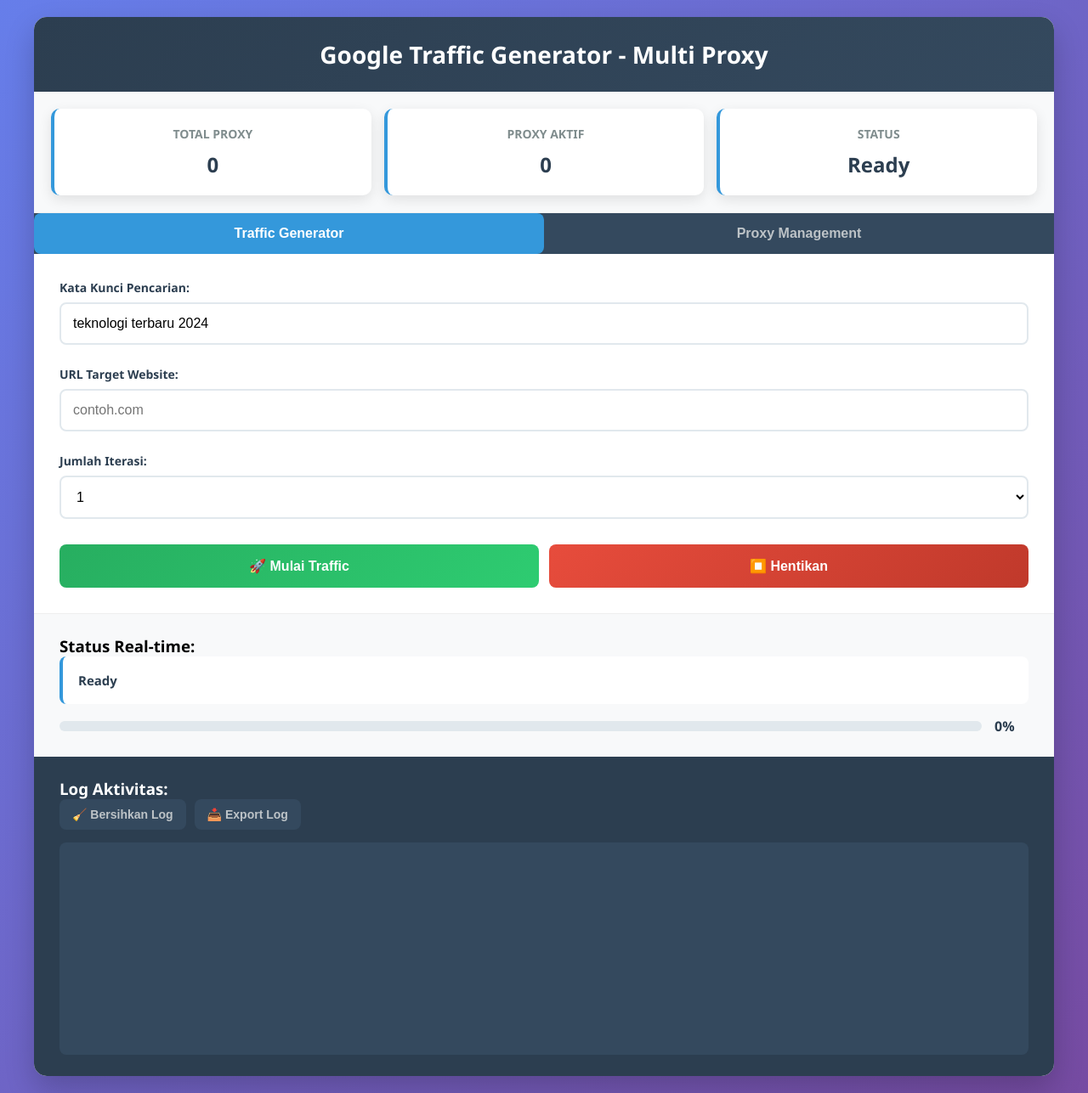
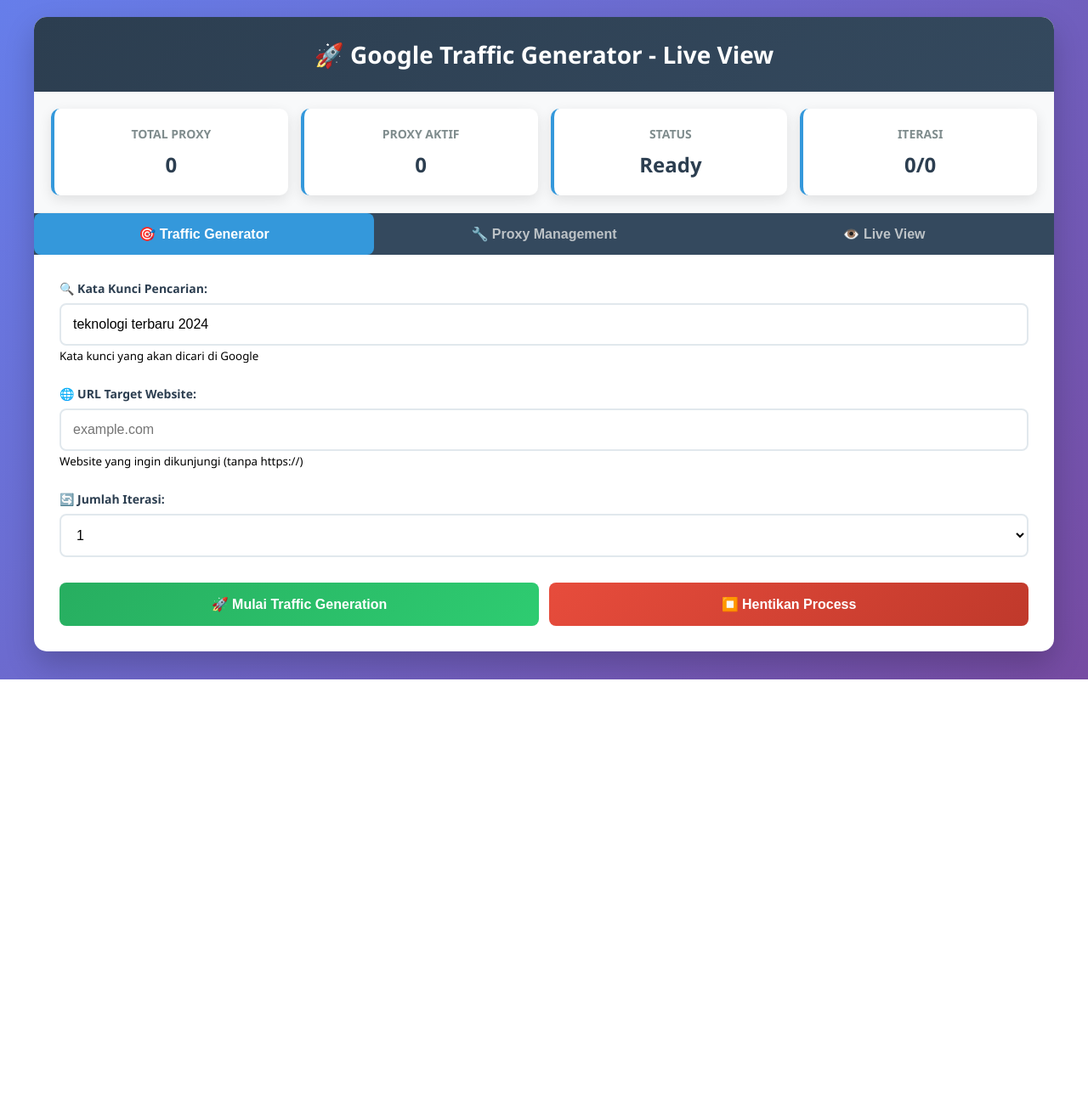
Before and after one commit to wellyerfyanto-arch/Traffic, a Python web app: template templates/index.html in a window 1280 px wide. Shown: the whole page at 85% size. After the commit the page ends 800 px from the top, so only its background shows below. Run offline with Jinja, Linux system fonts and the light colour scheme; the template is opened without the code that fills it, so the values that code supplies are empty.

Commit message:
Update index.html

```diff
--- a/templates/index.html
+++ b/templates/index.html
@@ -3,12 +3,12 @@
 <head>
     <meta charset="UTF-8">
     <meta name="viewport" content="width=device-width, initial-scale=1.0">
-    <title>Google Traffic Generator - Multi Proxy</title>
+    <title>Google Traffic Generator - Live View</title>
     <link rel="stylesheet" href="{{ url_for('static', filename='style.css') }}">
 </head>
 <body>
     <div class="container">
-        <h1>Google Traffic Generator - Multi Proxy</h1>
+        <h1>🚀 Google Traffic Generator - Live View</h1>
 
         <div class="dashboard">
             <div class="stats">
@@ -24,12 +24,17 @@
                     <h3>Status</h3>
                     <span id="globalStatus">Ready</span>
                 </div>
+                <div class="stat-card">
+                    <h3>Iterasi</h3>
+                    <span id="iterationStatus">0/0</span>
+                </div>
             </div>
         </div>
 
         <div class="tabs">
-            <button class="tab-button active" onclick="openTab('trafficTab')">Traffic Generator</button>
-            <button class="tab-button" onclick="openTab('proxyTab')">Proxy Management</button>
+            <button class="tab-button active" onclick="openTab('trafficTab')">🎯 Traffic Generator</button>
+            <button class="tab-button" onclick="openTab('proxyTab')">🔧 Proxy Management</button>
+            <button class="tab-button" onclick="openTab('liveViewTab')">👁️ Live View</button>
         </div>
 
         <!-- Traffic Generator Tab -->
@@ -37,19 +42,21 @@
             <div class="form-container">
                 <form id="trafficForm">
                     <div class="form-group">
-                        <label for="keyword">Kata Kunci Pencarian:</label>
+                        <label for="keyword">🔍 Kata Kunci Pencarian:</label>
                         <input type="text" id="keyword" name="keyword"
                                value="teknologi terbaru 2024" required>
+                        <small>Kata kunci yang akan dicari di Google</small>
                     </div>
 
                     <div class="form-group">
-                        <label for="website_url">URL Target Website:</label>
+                        <label for="website_url">🌐 URL Target Website:</label>
                         <input type="text" id="website_url" name="website_url"
-                               placeholder="contoh.com" required>
+                               placeholder="example.com" required>
+                        <small>Website yang ingin dikunjungi (tanpa https://)</small>
                     </div>
 
                     <div class="form-group">
-                        <label for="iterations">Jumlah Iterasi:</label>
+                        <label for="iterations">🔄 Jumlah Iterasi:</label>
                         <select id="iterations" name="iterations">
                             <option value="1">1</option>
                             <option value="3">3</option>
@@ -61,10 +68,10 @@
 
                     <div class="button-group">
                         <button type="button" id="startBtn" onclick="startTraffic()">
-                            🚀 Mulai Traffic
+                            🚀 Mulai Traffic Generation
                         </button>
                         <button type="button" id="stopBtn" onclick="stopTraffic()" disabled>
-                            ⏹️ Hentikan
+                            ⏹️ Hentikan Process
                         </button>
                     </div>
                 </form>
@@ -75,55 +82,85 @@
         <div id="proxyTab" class="tab-content">
             <div class="proxy-management">
                 <div class="form-group">
-                    <label for="proxies">Daftar Proxy (satu per baris, format: http://ip:port):</label>
-                    <textarea id="proxies" name="proxies" rows="10"
+                    <label for="proxies">📋 Daftar Proxy (satu per baris):</label>
+                    <textarea id="proxies" name="proxies" rows="8"
                               placeholder="http://45.77.56.101:3128&#10;http://51.158.68.68:8811&#10;http://163.172.157.7:8080"></textarea>
+                    <small>Format: http://ip:port atau https://ip:port</small>
                 </div>
 
                 <div class="button-group">
                     <button type="button" onclick="updateProxies()">
-                        💾 Simpan Proxy
+                        💾 Simpan Proxy List
                     </button>
                     <button type="button" onclick="checkProxies()">
-                        🔍 Cek Proxy Aktif
+                        🔍 Test Proxy Aktif
                     </button>
                     <button type="button" onclick="loadDefaultProxies()">
-                        📥 Load Default
+                        📥 Load Default Proxy
                     </button>
                 </div>
 
                 <div class="proxy-lists">
                     <div class="proxy-list">
-                        <h4>Proxy Aktif (<span id="activeCount">0</span>):</h4>
+                        <h4>✅ Proxy Aktif (<span id="activeCount">0</span>):</h4>
                         <div id="activeProxies" class="proxy-list-container"></div>
                     </div>
 
                     <div class="proxy-list">
-                        <h4>Semua Proxy (<span id="totalCount">0</span>):</h4>
+                        <h4>📋 Semua Proxy (<span id="totalCount">0</span>):</h4>
                         <div id="allProxies" class="proxy-list-container"></div>
                     </div>
                 </div>
             </div>
         </div>
 
-        <div class="status-container">
-            <h3>Status Real-time:</h3>
-            <div id="statusDisplay" class="status">Ready</div>
+        <!-- Live View Tab -->
+        <div id="liveViewTab" class="tab-content">
+            <div class="live-view-container">
+                <div class="live-status">
+                    <h3>📊 Real-time Status</h3>
+                    <div class="status-cards">
+                        <div class="status-card">
+                            <div class="status-title">Status Utama</div>
+                            <div id="mainStatus" class="status-value">Ready</div>
+                        </div>
+                        <div class="status-card">
+                            <div class="status-title">Step Saat Ini</div>
+                            <div id="currentStep" class="status-value">Menunggu proses dimulai...</div>
+                        </div>
+                        <div class="status-card">
+                            <div class="status-title">Proxy Aktif</div>
+                            <div id="currentProxy" class="status-value">-</div>
+                        </div>
+                        <div class="status-card">
+                            <div class="status-title">Website Dibuka</div>
+                            <div id="websiteStatus" class="status-value">-</div>
+                        </div>
+                    </div>
+                </div>
+
+                <div class="progress-section">
+                    <h3>📈 Progress</h3>
                     <div class="progress-container">
                         <div class="progress-bar">
                             <div id="progressFill" class="progress-fill"></div>
                         </div>
                         <span id="progressText">0%</span>
                     </div>
+                    <div id="iterationProgress" class="iteration-progress">Iterasi: 0/0</div>
                 </div>
 
-        <div class="log-container">
-            <h3>Log Aktivitas:</h3>
-            <div class="log-controls">
-                <button onclick="clearLog()">🧹 Bersihkan Log</button>
-                <button onclick="exportLog()">📥 Export Log</button>
+                <div class="screenshot-section">
+                    <h3>🖼️ Live Screenshot</h3>
+                    <div id="screenshotContainer" class="screenshot-container">
+                        <div class="no-screenshot">
+                            <p>📷 Screenshot akan muncul di sini saat proses berjalan</p>
+                            <p><small>Browser akan menampilkan screenshot setiap step</small></p>
                         </div>
-            <div id="logDisplay" class="log"></div>
+                        <img id="liveScreenshot" class="screenshot-image" style="display: none;">
+                    </div>
+                </div>
+            </div>
         </div>
     </div>
 
@@ -162,9 +199,17 @@
             };
 
             if (!formData.website_url) {
-                alert('Masukkan URL target website!');
+                alert('⚠️ Masukkan URL target website!');
                 return;
             }
+
+            if (!formData.keyword) {
+                alert('⚠️ Masukkan kata kunci pencarian!');
+                return;
+            }
+
+            // Switch to live view tab
+            openTab('liveViewTab');
 
             fetch('/start_traffic', {
                 method: 'POST',
@@ -175,15 +220,14 @@
             })
             .then(response => response.json())
             .then(data => {
-                addLog('🚀 Memulai proses traffic generation...');
                 document.getElementById('startBtn').disabled = true;
                 document.getElementById('stopBtn').disabled = false;
 
                 // Mulai polling status
-                statusInterval = setInterval(updateStatus, 1000);
+                statusInterval = setInterval(updateStatus, 1500);
             })
             .catch(error => {
-                addLog('❌ Error: ' + error.message);
+                console.error('Error:', error);
             });
         }
 
@@ -193,7 +237,6 @@
             })
             .then(response => response.json())
             .then(data => {
-                addLog('⏹️ Menghentikan traffic generation...');
                 document.getElementById('startBtn').disabled = false;
                 document.getElementById('stopBtn').disabled = true;
                 clearInterval(statusInterval);
@@ -204,27 +247,48 @@
             fetch('/status')
             .then(response => response.json())
             .then(data => {
-                document.getElementById('statusDisplay').textContent = data.status;
-                document.getElementById('globalStatus').textContent = data.status.split(':')[0];
+                // Update main status
+                document.getElementById('mainStatus').textContent = data.status;
+                document.getElementById('globalStatus').textContent = data.status;
+
+                // Update current step
+                document.getElementById('currentStep').textContent = data.current_step;
+
+                // Update proxy info
+                document.getElementById('currentProxy').textContent = data.proxy || '-';
+
+                // Update website status
+                document.getElementById('websiteStatus').textContent = data.website_opened ? '✅ Berhasil' : '❌ Gagal';
+                document.getElementById('websiteStatus').className = 'status-value ' +
+                    (data.website_opened ? 'status-success' : 'status-error');
 
                 // Update progress
                 if (data.total_iterations > 0) {
                     const progress = (data.current_iteration / data.total_iterations) * 100;
                     document.getElementById('progressFill').style.width = progress + '%';
                     document.getElementById('progressText').textContent = Math.round(progress) + '%';
+                    document.getElementById('iterationProgress').textContent =
+                        `Iterasi: ${data.current_iteration}/${data.total_iterations}`;
+                    document.getElementById('iterationStatus').textContent =
+                        `${data.current_iteration}/${data.total_iterations}`;
                 }
 
-                if (data.status && !data.status.includes('Ready')) {
-                    addLog(data.status);
+                // Update screenshot
+                if (data.screenshot) {
+                    const screenshotImg = document.getElementById('liveScreenshot');
+                    screenshotImg.src = data.screenshot;
+                    screenshotImg.style.display = 'block';
+                    document.querySelector('.no-screenshot').style.display = 'none';
                 }
 
                 // Jika selesai, enable start button
                 if (data.status.includes('selesai') || data.status.includes('Error') || data.status.includes('Dihentikan')) {
                     document.getElementById('startBtn').disabled = false;
                     document.getElementById('stopBtn').disabled = true;
-                    document.getElementById('progressFill').style.width = '0%';
-                    document.getElementById('progressText').textContent = '0%';
                 }
+            })
+            .catch(error => {
+                console.error('Error fetching status:', error);
             });
         }
 
@@ -254,6 +318,11 @@
         function updateProxies() {
             const proxiesText = document.getElementById('proxies').value;
 
+            if (!proxiesText) {
+                alert('⚠️ Masukkan daftar proxy!');
+                return;
+            }
+
             fetch('/update_proxies', {
                 method: 'POST',
                 headers: {
@@ -271,7 +340,7 @@
         }
 
         function checkProxies() {
-            addLog('🔍 Memeriksa proxy yang aktif...');
+            alert('🔍 Memeriksa proxy yang aktif...');
             loadProxies();
         }
 
@@ -288,41 +357,6 @@
             document.getElementById('proxies').value = defaultProxies;
         }
 
-        function addLog(message) {
-            const logDisplay = document.getElementById('logDisplay');
-            const timestamp = new Date().toLocaleTimeString();
-            const logEntry = document.createElement('div');
-            logEntry.className = 'log-entry';
-            logEntry.innerHTML = `<span class="timestamp">[${timestamp}]</span> ${message}`;
-            logDisplay.prepend(logEntry);
-
-            // Limit log entries
-            if (logDisplay.children.length > 100) {
-                logDisplay.removeChild(logDisplay.lastChild);
-            }
-        }
-
-        function clearLog() {
-            document.getElementById('logDisplay').innerHTML = '';
-        }
-
-        function exportLog() {
-            const logEntries = document.querySelectorAll('.log-entry');
-            let logText = 'Google Traffic Generator Log\\n\\n';
-
-            logEntries.forEach(entry => {
-                logText += entry.textContent + '\\n';
-            });
-
-            const blob = new Blob([logText], { type: 'text/plain' });
-            const url = URL.createObjectURL(blob);
-            const a = document.createElement('a');
-            a.href = url;
-            a.download = 'traffic-log.txt';
-            a.click();
-            URL.revokeObjectURL(url);
-        }
-
         // Load proxies on page load
         document.addEventListener('DOMContentLoaded', function() {
             loadProxies();
```
Lines whose indentation alone changed are shown as unchanged.
